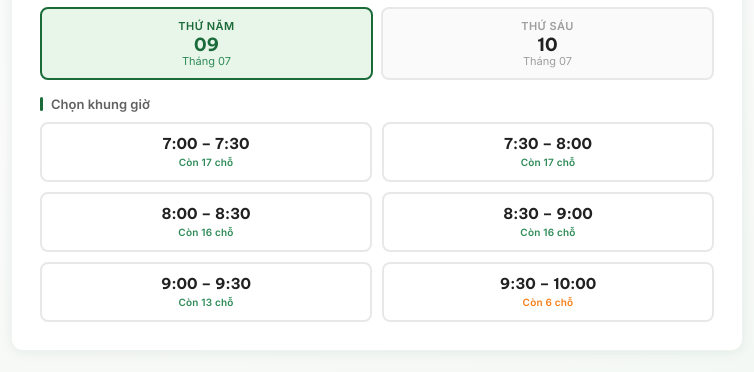
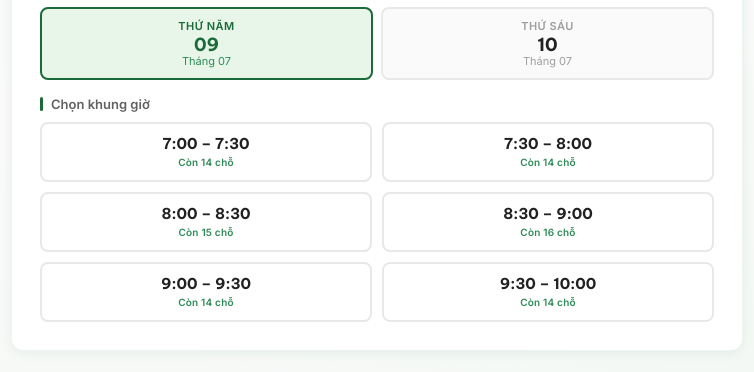
Before and after one commit to Onelab-VMED/Onelab---VMED-KSK-2026--HN, a plain HTML site: page index.html in a window 1280 px wide. Shown: the part 1285-1657 px from the top of the page, 263-1017 px from the left. Drawn offline with Linux system fonts and the light colour scheme; no server answers.

Commit message:
Update index.html

```diff
--- a/index.html
+++ b/index.html
@@ -1103,17 +1103,25 @@
 // ── CONFIG ──────────────────────────────────────────────────────────────────
 const GOOGLE_SCRIPT_URL = 'https://script.google.com/macros/s/AKfycbz1fbJ3onjr5wEJsk2JA1ScocQyI3-N1bbCG_L1NQLWn3Zkzv1XjlwAX0SgWo_ArDvC/exec';
 
-const SLOTS = [
-  { id: 's1', time: '7:00 – 7:30',  cap: 17 },
-  { id: 's2', time: '7:30 – 8:00',  cap: 17 },
-  { id: 's3', time: '8:00 – 8:30',  cap: 16 },
-  { id: 's4', time: '8:30 – 9:00',  cap: 16 },
-  { id: 's5', time: '9:00 – 9:30',  cap: 13 },
-  { id: 's6', time: '9:30 – 10:00', cap: 6  },
-];
-const SLOT_CAP = 30; // fallback, không dùng nữa
-// Điều chỉnh: ngày 07 = [33,33,33] = 99, ngày 08 = [32,32,33,33,33,33] → dùng đều 33/slot cho gọn
-// Tổng: 6 slots x 33 x 2 ngày = 396 capacity > 195 → an toàn, server lock khi tổng đủ
+// Cap theo từng ngày/khung giờ — 171 chia đều 09/07 & 10/07, đã đối chiếu số đã đăng ký thực tế
+const SLOTS_BY_DAY = {
+  '09': [
+    { id: 's1', time: '7:00 – 7:30',  cap: 14 },
+    { id: 's2', time: '7:30 – 8:00',  cap: 14 },
+    { id: 's3', time: '8:00 – 8:30',  cap: 15 },
+    { id: 's4', time: '8:30 – 9:00',  cap: 16 },
+    { id: 's5', time: '9:00 – 9:30',  cap: 14 },
+    { id: 's6', time: '9:30 – 10:00', cap: 14 },
+  ],
+  '10': [
+    { id: 's1', time: '7:00 – 7:30',  cap: 14 },
+    { id: 's2', time: '7:30 – 8:00',  cap: 14 },
+    { id: 's3', time: '8:00 – 8:30',  cap: 14 },
+    { id: 's4', time: '8:30 – 9:00',  cap: 15 },
+    { id: 's5', time: '9:00 – 9:30',  cap: 14 },
+    { id: 's6', time: '9:30 – 10:00', cap: 14 },
+  ],
+};
 
 const MAIN_EXAM_DAYS = [
   { date: '16/07', weekday: 'Thứ Năm', type: 'main' },
@@ -1137,7 +1145,7 @@ let state = {
   },
   examCounts: {},
   totalRegistered: 0,
-  TOTAL_CAP: 176,
+  TOTAL_CAP: 172, // 171 mục tiêu + 1 slot đã vượt baseline (09/07, 8:30–9:00)
 };
 
 // ── INIT ─────────────────────────────────────────────────────────────────────
@@ -1178,7 +1186,7 @@ async function fetchCounts() {
       cols.push(cur.trim());
 
       const rawDay = (cols[7] || '').trim();
-      const sampleDay = rawDay.split('/')[0].padStart(2, '0'); // handle "7/7/2026" or "07/07/2026"
+      const sampleDay = rawDay.split('/')[0].padStart(2, '0'); // handle "9/7/2026" or "09/07/2026"
       const sampleSlot = (cols[8] || '').trim();
       const rawExam = (cols[9] || '').trim();
       const examDate = rawExam.length >= 5 ? rawExam.substring(0, 5) : '';
@@ -1212,14 +1220,16 @@ function switchDay(day) {
 }
 
 function renderSlots() {
+  const grid = document.getElementById('slots-grid');
   const counts = state.slotCounts[state.currentDay];
-  document.getElementById('slots-grid').innerHTML = SLOTS.map(slot => {
+  const slots = SLOTS_BY_DAY[state.currentDay];
+
+  grid.innerHTML = slots.map(slot => {
     const filled = counts[slot.id] || 0;
-    const cap = slot.cap;
-    const remaining = cap - filled;
+    const remaining = slot.cap - filled;
     const isFull = remaining <= 0;
     const isSelected = state.selectedSlotId === slot.id && state.selectedSlotDay === state.currentDay;
-    const isWarn = remaining > 0 && remaining <= 10;
+    const isWarn = remaining > 0 && remaining <= 5;
 
     let capLabel, capClass;
     if (isFull) { capLabel = 'Đã đầy'; capClass = 'full-label'; }
@@ -1247,7 +1257,7 @@ function selectSlot(slotId) {
 function updateSlotSummary() {
   const el = document.getElementById('slot-summary');
   if (!state.selectedSlotId) { el.classList.remove('visible'); return; }
-  const slot = SLOTS.find(s => s.id === state.selectedSlotId);
+  const slot = SLOTS_BY_DAY[state.selectedSlotDay].find(s => s.id === state.selectedSlotId);
   document.getElementById('sum-sample-day').textContent =
     `${state.selectedSlotDay === '09' ? 'Thứ Năm' : 'Thứ Sáu'}, ${state.selectedSlotDay}/07/2026`;
   document.getElementById('sum-sample-slot').textContent = slot.time;
@@ -1317,7 +1327,7 @@ function validate() {
 async function handleSubmit() {
   if (!validate()) { showToast('Vui lòng kiểm tra lại thông tin', true); return; }
 
-  const slot = SLOTS.find(s => s.id === state.selectedSlotId);
+  const slot = SLOTS_BY_DAY[state.selectedSlotDay].find(s => s.id === state.selectedSlotId);
   const payload = {
     city: 'HN',
     name: document.getElementById('f-name').value.trim(),
```
